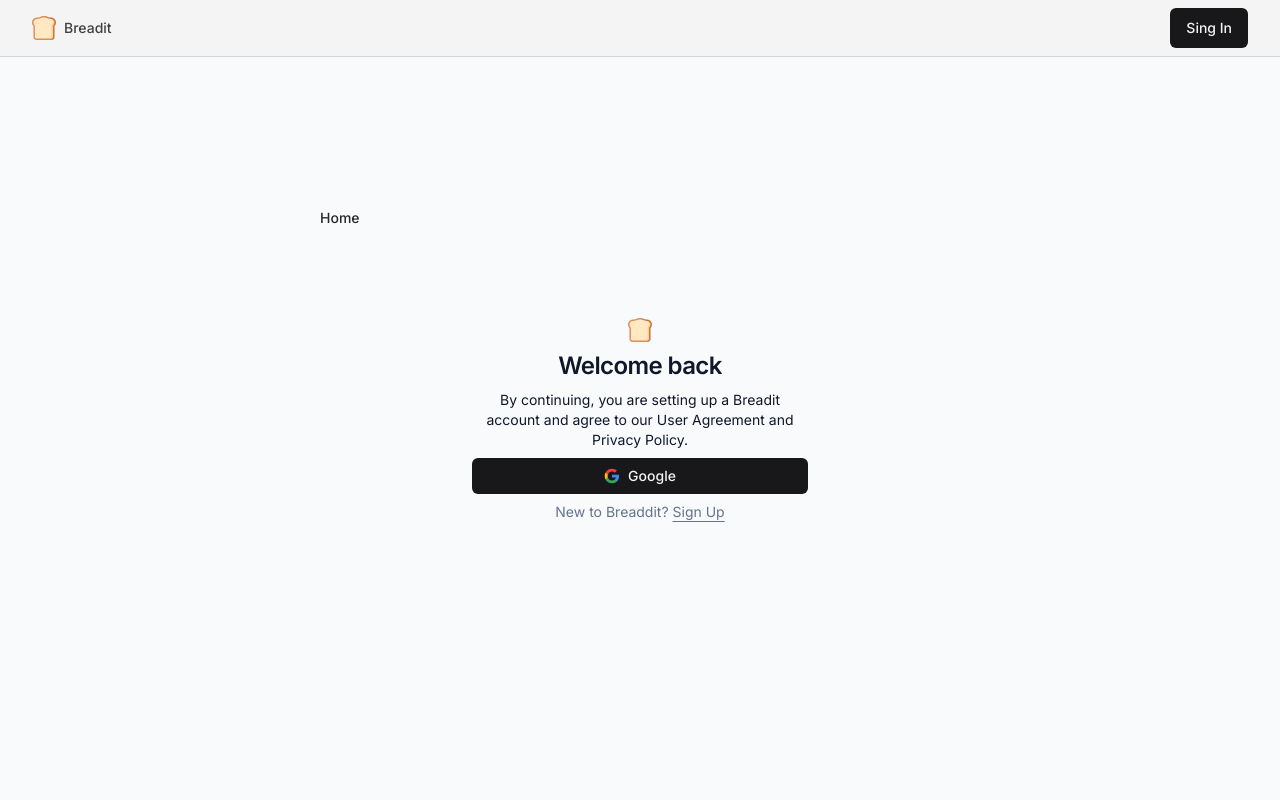
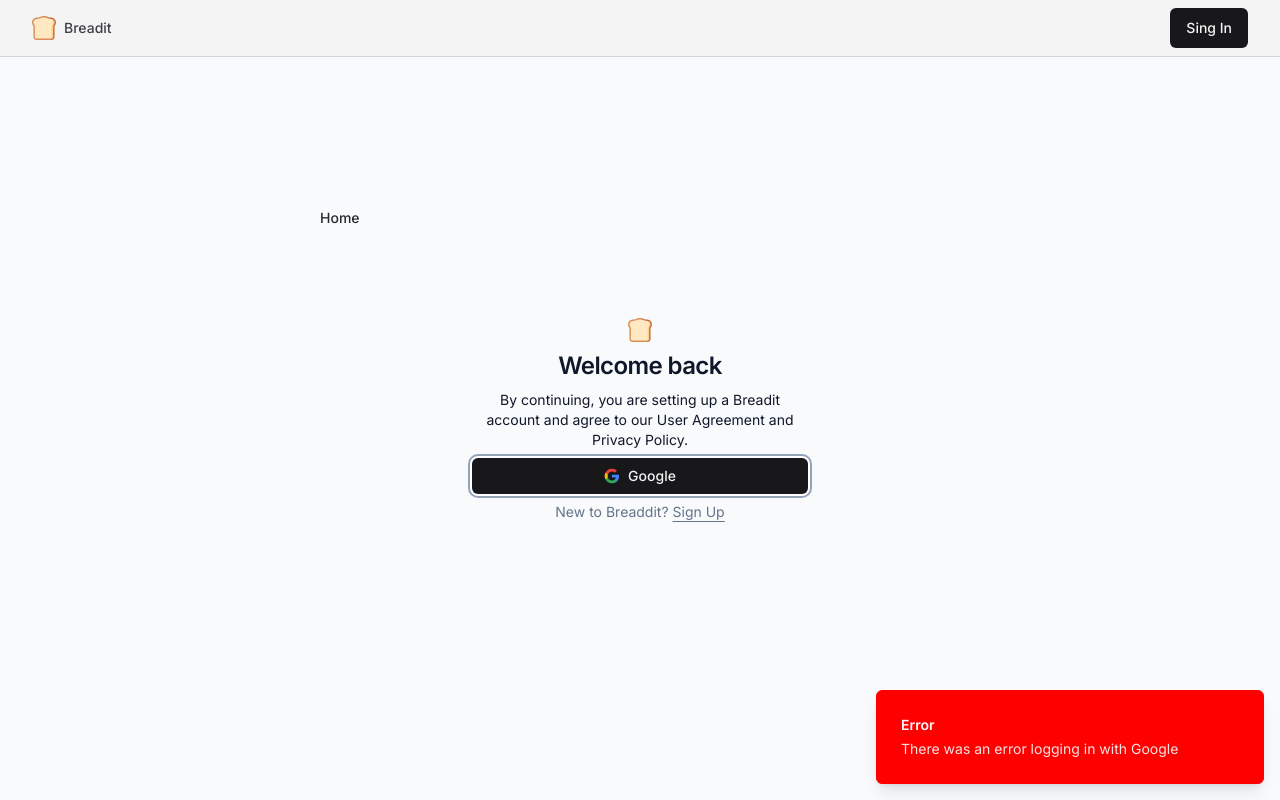
Before and after one commit to MohamedTahaAmer/Rooms, a Next.js app: page /sign-in in a window 1280 px wide. Both pictures are taken after a click on the button "Google". Built offline with nearby package versions, Linux system fonts and the light colour scheme.

Commit message:
finished setting up our first toast

```diff
--- a/src/app/layout.tsx
+++ b/src/app/layout.tsx
@@ -4,6 +4,7 @@ import { cn } from "@/lib/utils";
 import "@/styles/globals.css";
 
 import Navbar from "@/components/Navbar";
+import { Toaster } from "@/components/ui/Toaster";
 
 export const metadata = {
   title: "Breadit",
@@ -29,6 +30,7 @@ export default function RootLayout({
         <div className="container mx-auto h-full max-w-7xl pt-12">
           {children}
         </div>
+        <Toaster />
       </body>
     </html>
   );
--- a/src/components/UserAuthForm.tsx
+++ b/src/components/UserAuthForm.tsx
@@ -18,7 +18,8 @@ const UserAuthForm: FC<UserAuthFormProps> = ({ className, ...props }) => {
     setIsLoading(true);
 
     try {
-      await signIn("google");
+      throw new Error("error")
+      // await signIn("google");
     } catch (error) {
       toast({
         title: "Error",
--- /dev/null
+++ b/src/components/ui/Toaster.tsx
@@ -0,0 +1,35 @@
+'use client'
+
+import {
+  Toast,
+  ToastClose,
+  ToastDescription,
+  ToastProvider,
+  ToastTitle,
+  ToastViewport,
+} from '@/components/ui/Toast'
+import { useToast } from '@/hooks/use-toast'
+
+export function Toaster() {
+  const { toasts } = useToast()
+
+  return (
+    <ToastProvider>
+      {toasts.map(function({ id, title, description, action, ...props }) {
+        return (
+          <Toast key={id} {...props}>
+            <div className='grid gap-1'>
+              {title && <ToastTitle>{title}</ToastTitle>}
+              {description && (
+                <ToastDescription>{description}</ToastDescription>
+              )}
+            </div>
+            {action}
+            <ToastClose />
+          </Toast>
+        )
+      })}
+      <ToastViewport />
+    </ToastProvider>
+  )
+}
```
